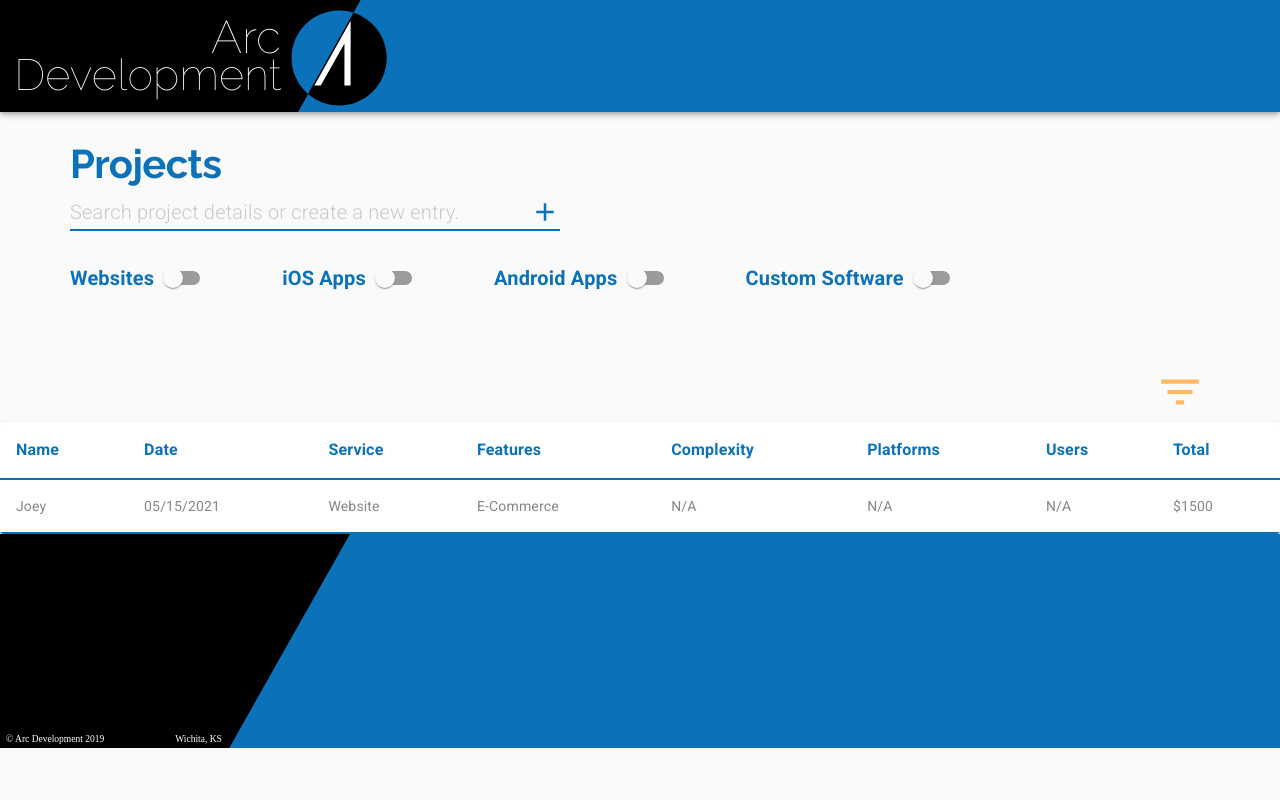
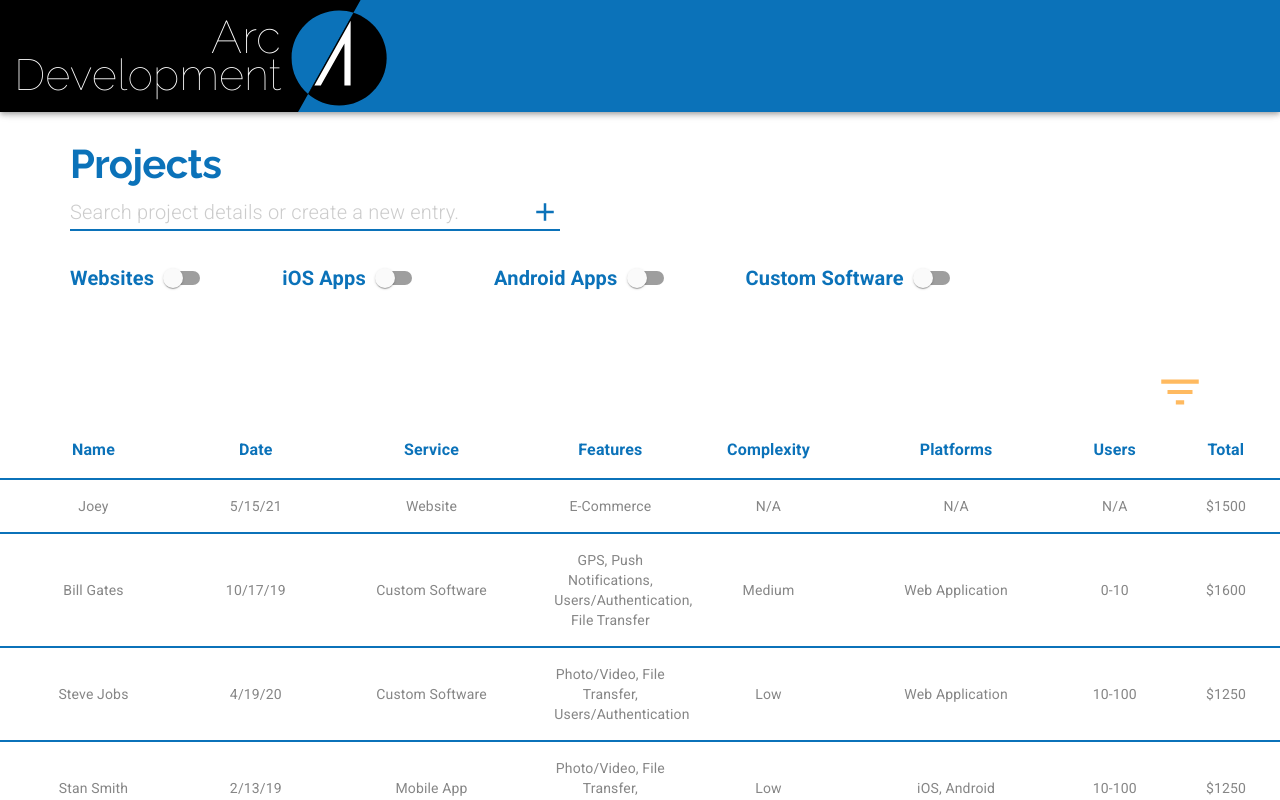
Before and after one commit to Doode1524/project-planner-mui, a Next.js app: page / in a window 1280 px wide. Shown: the top 800 px of the page. Built offline with nearby package versions, Linux system fonts and the light colour scheme.

Commit message:
table styling

```diff
--- a/pages/_document.js
+++ b/pages/_document.js
@@ -15,7 +15,7 @@
             href="https://fonts.googleapis.com/css?family=Raleway:100,400,400i,700|Roboto:300,400,500,700&display=swap"
           />
         </Head>
-        <body>
+        <body style={{backgroundColor: "#fff"}}>
           <Main />
           <NextScript />
         </body>
--- a/pages/index.js
+++ b/pages/index.js
@@ -39,13 +39,57 @@
   const [rows, setRows] = useState([
     createData(
       "Joey",
-      "05/15/2021",
+      "5/15/21",
       "Website",
       "E-Commerce",
       "N/A",
       "N/A",
       "N/A",
       "$1500"
+    ),
+    createData(
+      "Bill Gates",
+      "10/17/19",
+      "Custom Software",
+      "GPS, Push Notifications, Users/Authentication, File Transfer",
+      "Medium",
+      "Web Application",
+      "0-10",
+      "$1600",
+      true
+    ),
+    createData(
+      "Steve Jobs",
+      "4/19/20",
+      "Custom Software",
+      "Photo/Video, File Transfer, Users/Authentication",
+      "Low",
+      "Web Application",
+      "10-100",
+      "$1250",
+      true
+    ),
+    createData(
+      "Stan Smith",
+      "2/13/19",
+      "Mobile App",
+      "Photo/Video, File Transfer, Users/Authentication",
+      "Low",
+      "iOS, Android",
+      "10-100",
+      "$1250",
+      true
+    ),
+    createData(
+      "Albert Einstein",
+      "6/25/84",
+      "Mobile App",
+      "Photo/Video, File Transfer, Users/Authentication",
+      "Low",
+      "Android",
+      "10-100",
+      "$1250",
+      true
     ),
   ]);
 
@@ -66,7 +110,7 @@
           InputProps={{
             endAdornment: (
               <InputAdornment position="end">
-                <AddIcon color="primary" style={{fontSize: 30}} />
+                <AddIcon color="primary" style={{ fontSize: 30 }} />
               </InputAdornment>
             ),
           }}
@@ -124,39 +168,39 @@
         </FormGroup>
       </Grid>
       <Grid item container justify="flex-end" style={{ marginTop: "5em" }}>
-        <Grid item style={{marginRight: 75}}>
+        <Grid item style={{ marginRight: 75 }}>
           <FilterListIcon
             color="secondary"
             style={{ fontSize: 50 }}
           ></FilterListIcon>
         </Grid>
       </Grid>
-      <Grid item>
-        <TableContainer component={Paper}>
+      <Grid item style={{marginBottom: "15em"}}>
+        <TableContainer component={Paper} elevation={0}>
           <Table>
             <TableHead>
               <TableRow>
-                <TableCell>Name</TableCell>
-                <TableCell>Date</TableCell>
-                <TableCell>Service</TableCell>
-                <TableCell>Features</TableCell>
-                <TableCell>Complexity</TableCell>
-                <TableCell>Platforms</TableCell>
-                <TableCell>Users</TableCell>
-                <TableCell>Total</TableCell>
+                <TableCell align="center">Name</TableCell>
+                <TableCell align="center">Date</TableCell>
+                <TableCell align="center">Service</TableCell>
+                <TableCell align="center">Features</TableCell>
+                <TableCell align="center">Complexity</TableCell>
+                <TableCell align="center">Platforms</TableCell>
+                <TableCell align="center">Users</TableCell>
+                <TableCell align="center">Total</TableCell>
               </TableRow>
             </TableHead>
             <TableBody>
               {rows.map((row, index) => (
                 <TableRow key={index}>
-                  <TableCell>{row.name}</TableCell>
-                  <TableCell>{row.date}</TableCell>
-                  <TableCell>{row.service}</TableCell>
-                  <TableCell>{row.features}</TableCell>
-                  <TableCell>{row.complexity}</TableCell>
-                  <TableCell>{row.platforms}</TableCell>
-                  <TableCell>{row.users}</TableCell>
-                  <TableCell>{row.total}</TableCell>
+                  <TableCell align="center">{row.name}</TableCell>
+                  <TableCell align="center">{row.date}</TableCell>
+                  <TableCell align="center">{row.service}</TableCell>
+                  <TableCell align="center" style={{maxWidth: "5em"}}>{row.features}</TableCell>
+                  <TableCell align="center">{row.complexity}</TableCell>
+                  <TableCell align="center">{row.platforms}</TableCell>
+                  <TableCell align="center">{row.users}</TableCell>
+                  <TableCell align="center">{row.total}</TableCell>
                 </TableRow>
               ))}
             </TableBody>
```
